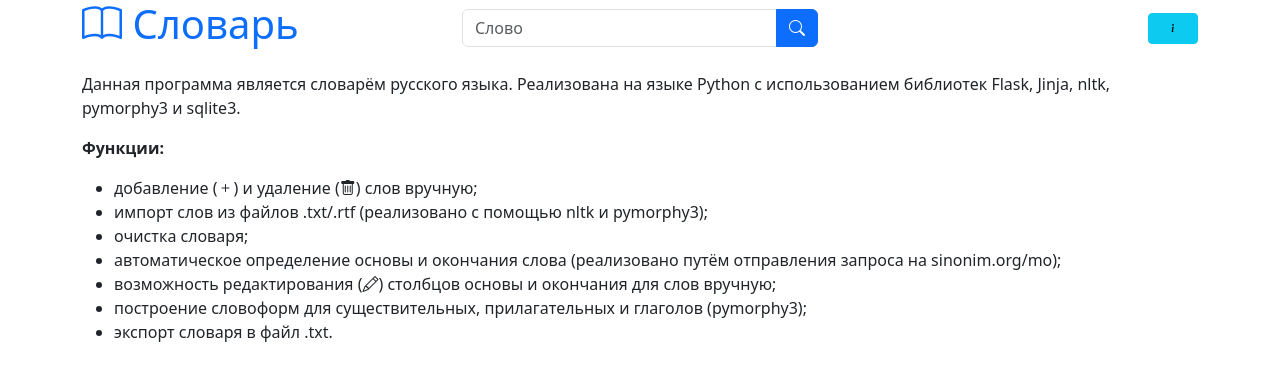
After one commit to cr0iss4nt/dictionary, a Flask app: page /info in a window 1280 px wide. The commit adds this page. Shown: the top 381 px of the page. Run offline with Flask 3, Linux system fonts and the light colour scheme; parts of the project's set-up code (start-up, migrations or seed data) failed here and were passed over; some libraries are stand-ins or nearby versions.

Commit message:
Added info page and route

```diff
--- a/main.py
+++ b/main.py
@@ -18,6 +18,7 @@ import routes.analyze
 import routes.database
 import routes.inflection
 import routes.search
+import routes.info
 
 
 if __name__ == '__main__':
--- /dev/null
+++ b/routes/info.py
@@ -0,0 +1,8 @@
+from flask import render_template
+
+from __main__ import app
+
+
+@app.route('/info')
+def info():
+    return render_template('info.html')
--- a/templates/base.html
+++ b/templates/base.html
@@ -13,13 +13,13 @@
 <body>
     <div class="container mb-3">
     <div class="row align-items-center">
-            <div class="col-md-4 col-sm-6">
+        <div class="col-md-4 col-sm-4">
             <a href="/" style="text-decoration:none">
                 <h1><i class="bi bi-book"></i> Словарь</h1>
             </a>
         </div>
 
-            <div class="col-md-4 col-sm-6">
+        <div class="col-md-4 col-sm-4">
             <form id="search-word-form" method="POST" action="{{ url_for('search') }}">
                 <div class="input-group">
                     <input type="text" class="form-control" id="query" name="query" placeholder="Слово">
@@ -29,6 +29,12 @@
                 </div>
             </form>
         </div>
+
+        <div class="col-md-4 col-sm-4 d-flex justify-content-end">
+            <a href="{{ url_for('info') }}" class="btn btn-sm btn-info" style="width: 50px;">
+                <i class="bi bi-info"></i>
+            </a>
+        </div>
     </div>
 </div>
 
--- /dev/null
+++ b/templates/info.html
@@ -0,0 +1,19 @@
+{% extends "base.html" %}
+
+{% block title %}Справка{% endblock %}
+
+{% block content %}
+<div class="container mb-3">
+    <p>Данная программа является словарём русского языка. Реализована на языке Python с использованием библиотек Flask, Jinja, nltk, pymorphy3 и sqlite3.</p>
+    <p><strong>Функции:</strong></p>
+    <ul>
+        <li>добавление (<i class="bi bi-plus"></i>) и удаление (<i class="bi bi-trash"></i>) слов вручную;</li>
+        <li>импорт слов из файлов .txt/.rtf (реализовано с помощью nltk и pymorphy3);</li>
+        <li>очистка словаря;</li>
+        <li>автоматическое определение основы и окончания слова (реализовано путём отправления запроса на sinonim.org/mo);</li>
+        <li>возможность редактирования (<i class="bi bi-pencil"></i>) столбцов основы и окончания для слов вручную;</li>
+        <li>построение словоформ для существительных, прилагательных и глаголов (pymorphy3);</li>
+        <li>экспорт словаря в файл .txt.</li>
+    </ul>
+</div>
+{% endblock %}
```
Lines whose indentation alone changed are shown as unchanged.
